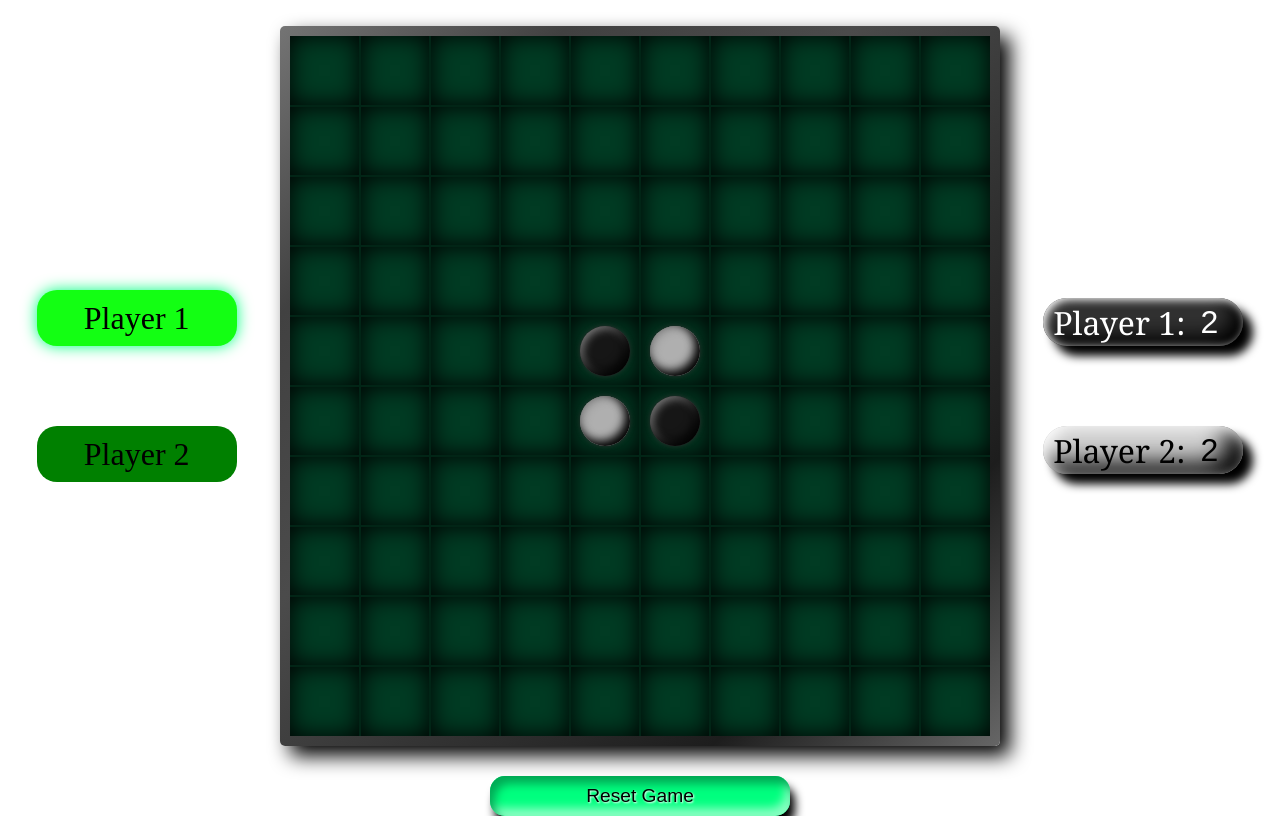
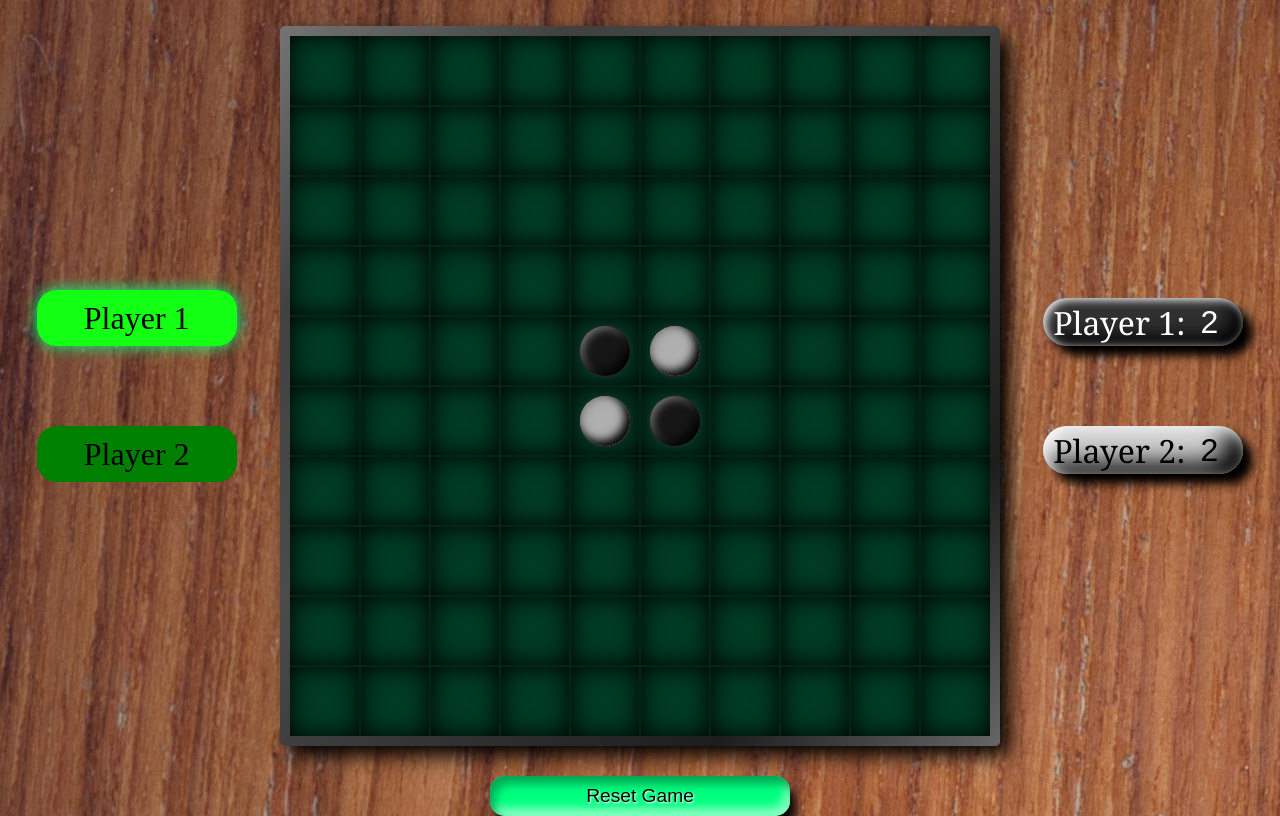
Before and after one commit to schandra2609/Othello, a plain HTML site: page index.html in a window 1280 px wide. Shown: the part 84-900 px from the top of the page. Drawn offline with Linux system fonts and the light colour scheme.

Commit message:
Update style.css

```diff
--- a/style.css
+++ b/style.css
@@ -4,7 +4,7 @@
 }
 
 body {
-    background-image: url("images/bg-image.jpg");
+    background-image: url("bg-image.jpg");
     display: flex;
     flex-direction: column;
     overflow: hidden;
```
